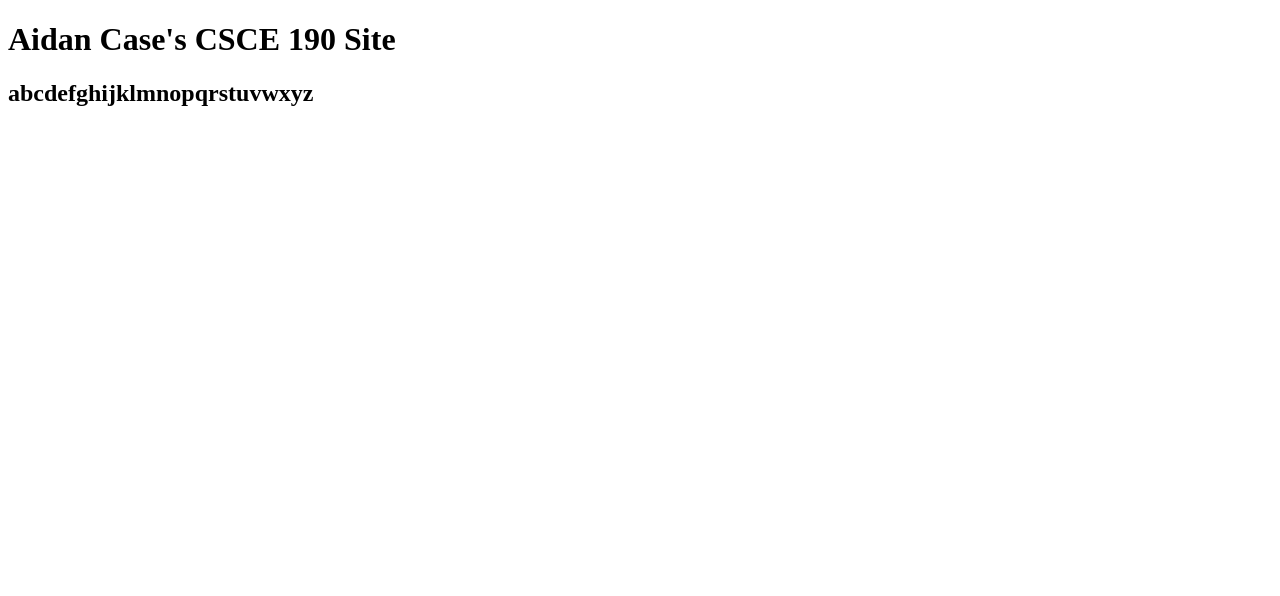
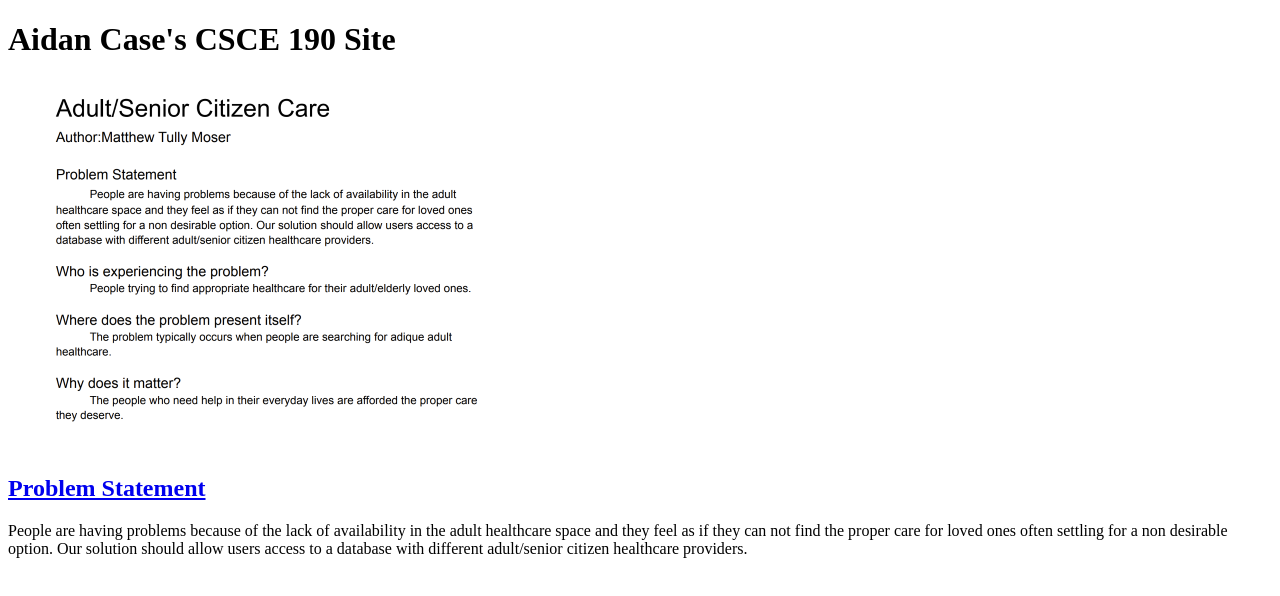
Before and after one commit to aidancase/aidancase.github.io, a plain HTML site: page index.html in a window 1280 px wide. Drawn offline with Linux system fonts and the light colour scheme.

Commit message:
Add files via upload

```diff
--- a/index.html
+++ b/index.html
@@ -5,6 +5,13 @@
     </head>
     <body>
         <h1>Aidan Case's CSCE 190 Site</h1>
-        <h2>abcdefghijklmnopqrstuvwxyz</h2>
+        <section class="assignment">
+            <a href="Files/Problem Statement.pdf"><img src="Images/Problem-Statement-Image.PNG"></a>
+            <section class="ass-details">
+                <a href="Files/Problem Statement.pdf"><h2>Problem Statement</h2></a>
+                <p>People are having problems because of the lack of availability in the adult healthcare space and they feel as if they can not find the proper care for loved ones often settling for a non desirable option. Our solution should allow users access to a database with different adult/senior citizen healthcare providers.
+                    </p>
+            </section>
+        </section>
     </body>
 </html>
```
Also changed, not shown: Images/Problem-Statement-Image.PNG (added), 1 other file.
